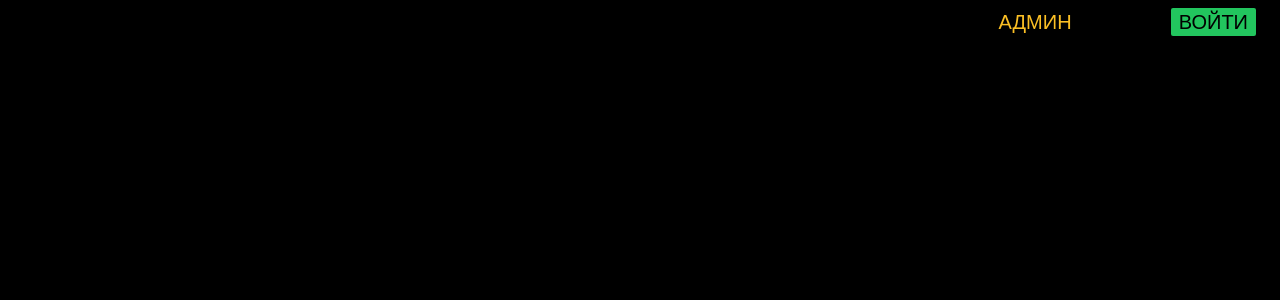
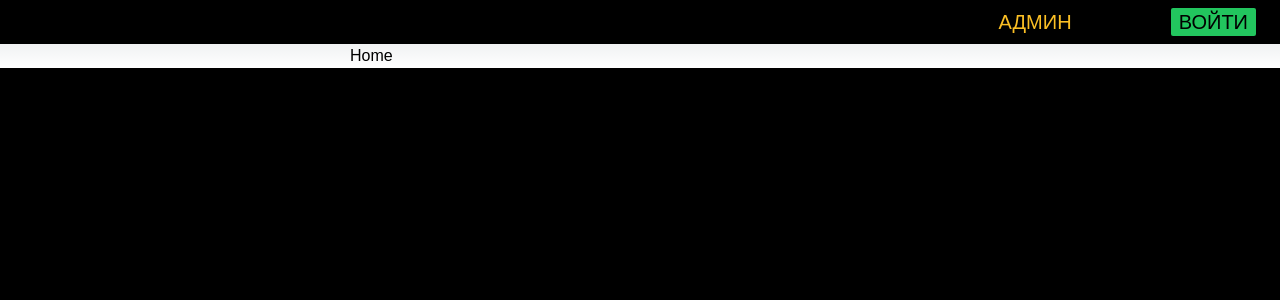
Before and after one commit to MyshinskyIlya/Ocho, a Next.js app: page / in a window 1280 px wide. Shown: the top 300 px of the page. Built offline with nearby package versions, Linux system fonts and the light colour scheme; no server answers; a web font is replaced by a local one.

Commit message:
ReDeploy

```diff
--- a/app/page.tsx
+++ b/app/page.tsx
@@ -1,3 +1,3 @@
 export default function Home() {
-    return <main className="mx-auto max-w-[580px]"></main>;
+    return <main className="mx-auto max-w-[580px]">Home</main>;
 }
```
